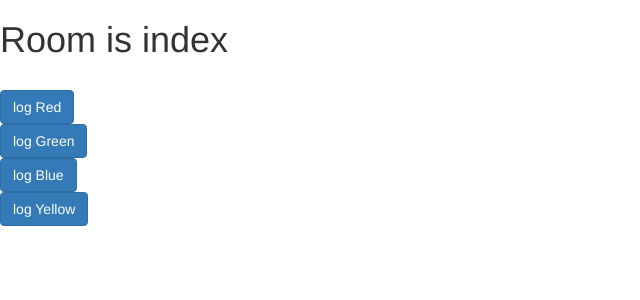
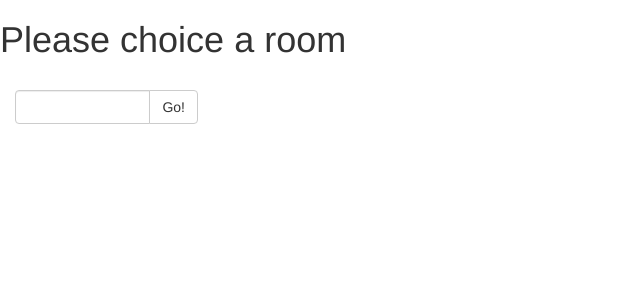
Before and after one commit to QAsQ/Blokus, a Flask app: page /index in a window 1280 px wide. Shown: the top 300 px of the page, without its empty margins (0-640 px from the left). Run offline with Flask 2, Linux system fonts and the light colour scheme; some libraries are stand-ins or nearby versions.

Commit message:
add index

```diff
--- a/__init__.py
+++ b/__init__.py
@@ -53,6 +53,14 @@ def login(val):
 
 
 
+@app.route("/index")
+def index():
+    return render_template('index.html');
+
+@app.route("/<room>")
+def roomIndex(room):
+    return render_template('room.html',sta=str(rooms.state(room)),room=room);
+
 @app.route("/<room>/play/<_ind>")
 def handle_query(room,_ind):
     ind = int(_ind);
@@ -62,10 +70,5 @@ def handle_query(room,_ind):
     else:
         return redirect("/%s" % (room,));
 
-
-@app.route("/<room>")
-def roomIndex(room):
-    return render_template('index.html',sta=str(rooms.state(room)),room=room);
-
 if __name__ == '__main__':
     socketio.run(app,host='0.0.0.0',port=80);
--- a/templates/index.html
+++ b/templates/index.html
@@ -8,17 +8,21 @@
     <title>login</title>
 </head>
 <body>
-    <h1>Room is {{room}}</h1> <br/>
-    <but_ton id = "but_0" type="but_ton" class="btn btn-primary" onclick="login(0)"> log Red</but_ton> <br/>
-    <but_ton id = "but_1" type="but_ton" class="btn btn-primary" onclick="login(1)"> log Green</but_ton> <br/>
-    <but_ton id = "but_2" type="but_ton" class="btn btn-primary" onclick="login(2)"> log Blue</but_ton> <br/>
-    <but_ton id = "but_3" type="but_ton" class="btn btn-primary" onclick="login(3)"> log Yellow</but_ton> <br/>
+    <h1>Please choice a room</h1> <br/>
+    <div class="col-lg-6">
+            <div class="input-group"  style="width:30%">
+                <input id = "input" type="text" class="form-control">
+                <span class="input-group-btn">
+                    <button class="btn btn-default" type="button" onclick="tryrom()">
+                        Go!
+                    </button>
+                </span>
+            </div>
+    </div>
+
     <script>
-        for(var i  = 0 ; i < 4 ; i ++){
-            if(({{sta}}>>i) & 1) $("#but_"+i).hide();
-        }
-        function login(x) {
-            window.location.href = 'http://' + document.domain + ':' + location.port + '/{{room}}/play/' + x;
+        function tryrom() {
+            window.location.href = 'http://' + document.domain + ':' + location.port + '/' + $("#input").val();
         }
     </script>
 </body>
```
Also changed, not shown: templates/room.html (added, +29 -0 lines).
